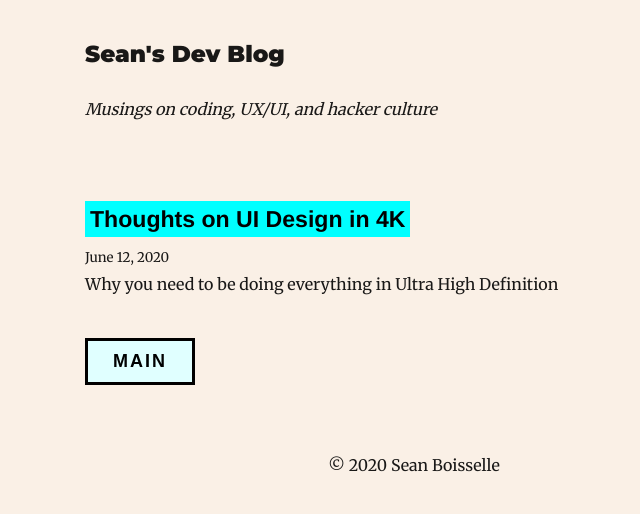
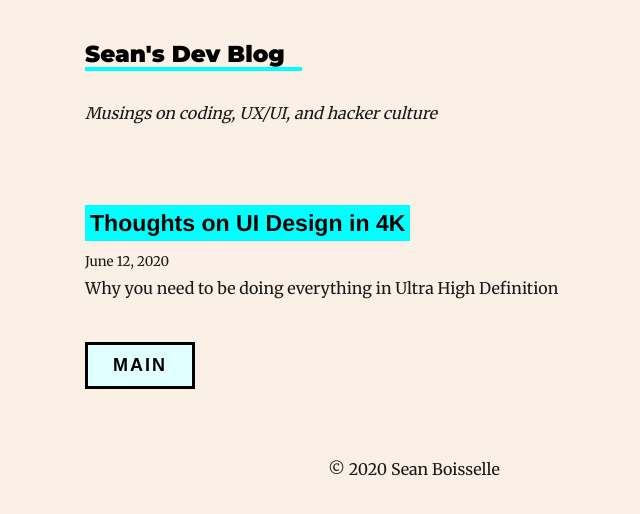
Before and after one commit to boisselle/blog, a Gatsby site: page /blog in a window 1280 px wide. Shown: the whole page, without its empty margins (226-866 px from the left). Built offline with nearby package versions, Linux system fonts and the light colour scheme; Gatsby itself is replaced by a stand-in of ours; some packages are replaced by stand-ins of ours.

Commit message:
added styling to h3 heading level

```diff
--- a/src/components/layout.js
+++ b/src/components/layout.js
@@ -22,6 +22,7 @@ class Layout extends React.Component {
             marginTop: 0,
             color: `Black`,
             borderBottom: "7px solid Aqua",
+            // width: `65%`,
             width: `65%`,
           }}
         >
@@ -43,6 +44,9 @@ class Layout extends React.Component {
           style={{
             fontFamily: `Montserrat, sans-serif`,
             marginTop: 0,
+            color: `Black`,
+            borderBottom: "4px solid Aqua",
+            width: `33%`,
           }}
         >
           <Link
```
